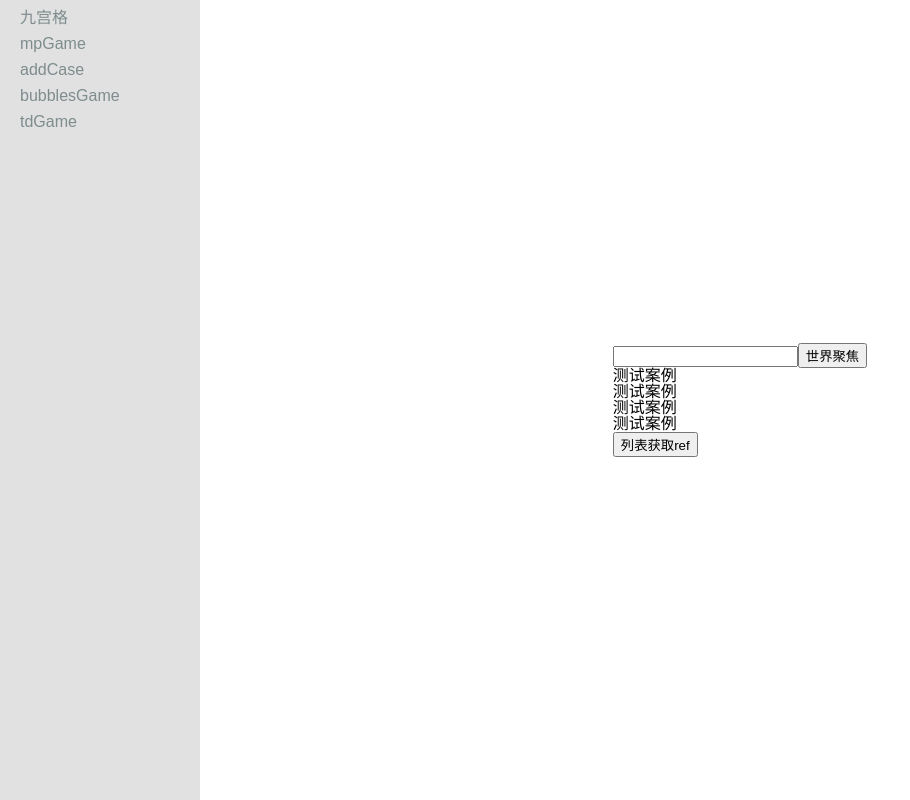
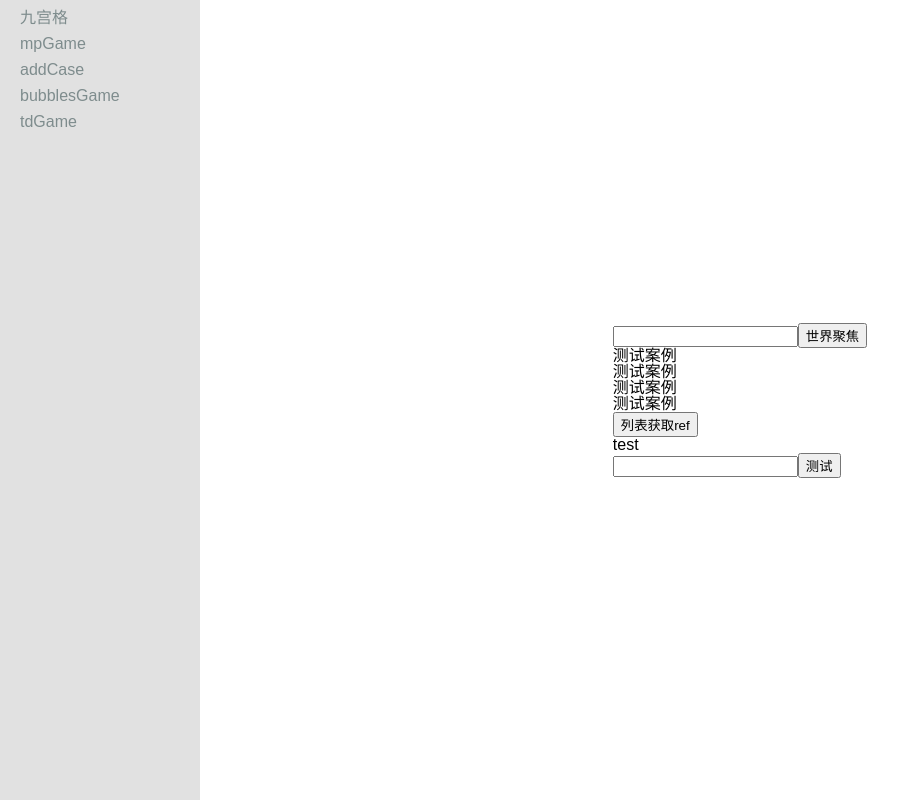
Before and after one commit to junpang-bob/lemon_games, a React (Vite) app: page /tdGame in a window 1280 px wide. Shown: the whole page, without its empty margins (0-910 px from the left). Built offline with nearby package versions, Linux system fonts and the light colour scheme.

Commit message:
to do
some test case

```diff
--- a/src/pages/game/TDGame/TDGame.tsx
+++ b/src/pages/game/TDGame/TDGame.tsx
@@ -1,4 +1,4 @@
-import { MutableRefObject, useRef } from "react"
+import { ForwardedRef, MutableRefObject, forwardRef, useEffect, useRef } from "react"
 
 const list = [
   {
@@ -15,10 +15,26 @@
   }
 ]
 
+const MyInput = forwardRef((props: { pName: string }, ref: ForwardedRef<HTMLInputElement>) => {
+  return <>
+    <div>{props.pName}</div>
+    <input type="text" ref={ref} />
+  </>
+})
+
+
 function TDGame() {
   const testInputRef: MutableRefObject<HTMLInputElement | null> = useRef(null)
   const itemsRef: MutableRefObject<Map<number, HTMLLIElement> | null> = useRef(null);
+  const myInputRef: MutableRefObject<HTMLInputElement | null> = useRef(null)
+  // const [count, setCount] = useState(1);
+  useEffect(() => {
+    // setCount(count + 1)
+    console.log('开始链接了');
+    return () => console.log('要裂开了');
 
+
+  })
   function handleClick() {
     testInputRef.current?.focus()
   }
@@ -33,6 +49,12 @@
   function handleListClick() {
     console.log(itemsRef.current);
   }
+
+  function handleFocusMyInput() {
+    myInputRef.current?.focus()
+  }
+
+
   return <div>
     <div>
       <input type="text" ref={testInputRef} />
@@ -50,6 +72,10 @@
       </ul>
       <button onClick={handleListClick}>列表获取ref</button>
     </div>
+    <div>
+      <MyInput ref={myInputRef} pName="test" />
+      <button onClick={handleFocusMyInput}>测试</button>
+    </div>
   </div>
 }
 
```
